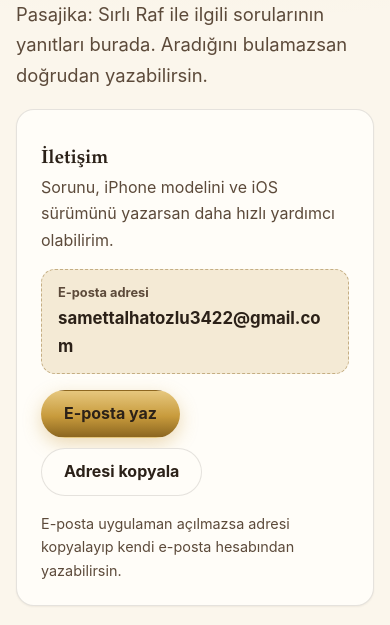
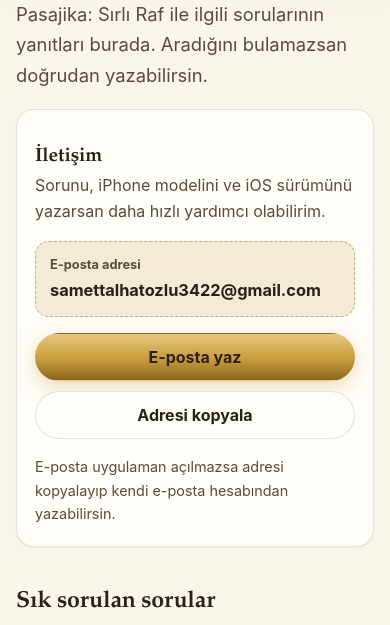
Before and after one commit to samettalhatozlu/pasajika, a plain HTML site: page destek/index.html in a window 390 px wide. Shown: the part 153-778 px from the top of the page. Drawn offline with Linux system fonts and the light colour scheme.

Commit message:
Destek: iletişim kartı dar ekran düzeni

```diff
--- a/assets/site.css
+++ b/assets/site.css
@@ -226,10 +226,13 @@ tr:last-child td { border-bottom: 0; }
 }
 .contact-mail-label { font-size: 0.8rem; font-weight: 700; color: var(--muted); }
 .contact-mail-address {
-  font-size: 1.05rem; font-weight: 700; color: var(--text); overflow-wrap: anywhere;
+  font-size: clamp(0.95rem, 4.2vw, 1.1rem); font-weight: 700; color: var(--text); overflow-wrap: break-word;
   -webkit-user-select: all; user-select: all;
 }
 .contact-actions { display: flex; flex-wrap: wrap; gap: 10px; }
+.contact-actions .btn { flex: 1 1 170px; }
+@media (min-width: 640px) { .contact-actions .btn { flex: 0 0 auto; } }
+@media (max-width: 420px) { .contact-card { padding: 20px 18px; } .contact-mail { padding: 12px 14px; } }
 .contact-card .contact-status { font-size: 0.9rem; }
 .contact-card .contact-status.is-success { color: var(--olive); font-weight: 600; }
 .faq details {
--- a/destek/index.html
+++ b/destek/index.html
@@ -15,7 +15,7 @@
   <meta property="og:image" content="https://samettalhatozlu.github.io/pasajika/assets/img/icon-512.png">
   <link rel="icon" type="image/png" sizes="64x64" href="../assets/img/favicon-64.png">
   <link rel="apple-touch-icon" href="../assets/img/apple-touch-icon.png">
-  <link rel="stylesheet" href="../assets/site.css?v=3">
+  <link rel="stylesheet" href="../assets/site.css?v=4">
 </head>
 <body>
   <a class="skip-link" href="#icerik">İçeriğe geç</a>
@@ -46,7 +46,7 @@
         </div>
         <div class="contact-mail">
           <span class="contact-mail-label">E-posta adresi</span>
-          <span class="contact-mail-address">samettalhatozlu3422@gmail.com</span>
+          <span class="contact-mail-address">samettalhatozlu3422<wbr>@gmail.com</span>
         </div>
         <div class="contact-actions">
           <a class="btn btn-primary" href="mailto:samettalhatozlu3422@gmail.com?subject=Pasajika%20Destek">E-posta yaz</a>
```
Also changed, not shown: 404.html (+1 -1 lines), gizlilik/index.html (+1 -1 lines), index.html (+1 -1 lines).
